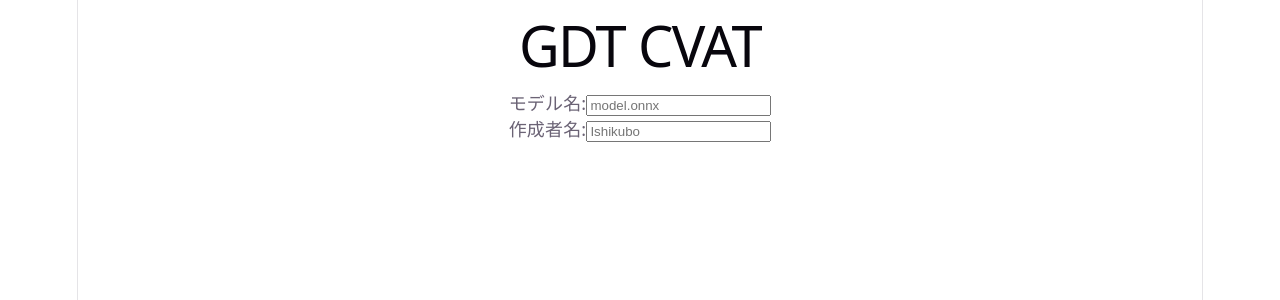
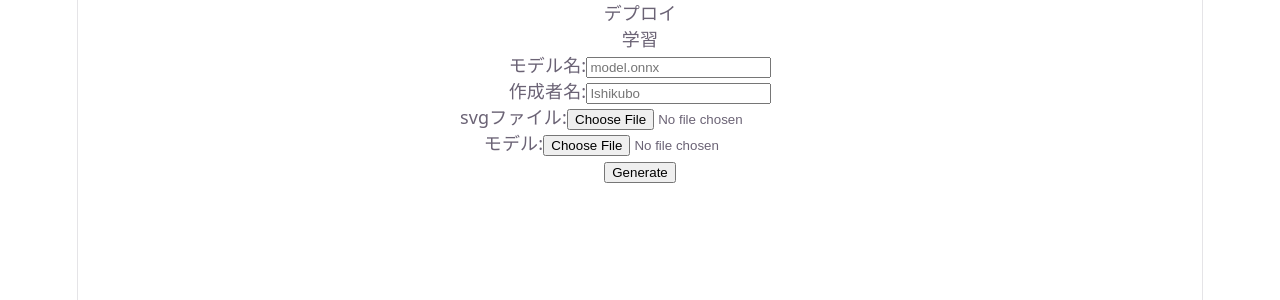
Before and after one commit to K4LC/gdt_cvat, a React (Vite) app in the folder frontend/: page / in a window 1280 px wide. Shown: the top 300 px of the page. Built offline with nearby package versions, Linux system fonts and the light colour scheme.

Commit message:
header body sidebar mainに分ける

```diff
--- a/frontend/src/App.tsx
+++ b/frontend/src/App.tsx
@@ -1,13 +1,26 @@
 import './App.css'
 import TextInput from "./TextInput.tsx"
+import FolderInput from './FolderInput.tsx';
 
 function App() {
 
   return (
     <>
-      <h1>GDT CVAT</h1>
-      <TextInput label='モデル名' placeholder='model.onnx'/>
-      <TextInput label='作成者名' placeholder='Ishikubo'/>
+      <div className='header'></div>
+      <div className='body'>
+        <div className='sidebar'>
+          <p>デプロイ</p>
+          <p>学習</p>
+        </div>
+        <div className='main'>
+          <TextInput label='モデル名' placeholder='model.onnx'/>
+          <TextInput label='作成者名' placeholder='Ishikubo'/>
+          <FolderInput label='svgファイル' extensions={["svg"]} />
+          <FolderInput label='モデル' extensions={["onnx"]} />
+          <button onClick={() => console.log("button")}>Generate</button>
+        </div>
+      </div>
+
     </>
   )
 }
--- /dev/null
+++ b/frontend/src/FolderInput.tsx
@@ -0,0 +1,19 @@
+type Props = {
+    label: string
+    extensions?: string[]
+}
+
+function FolderInput({ label, extensions = []}: Props) {
+    const accept = extensions.map(ext => `.${ext}`).join(",")
+
+    return (
+        <div>
+            <label>
+                {label}:
+                <input type="file" accept={accept} />
+            </label>
+    </div>
+    )
+}
+
+export default FolderInput;
```
